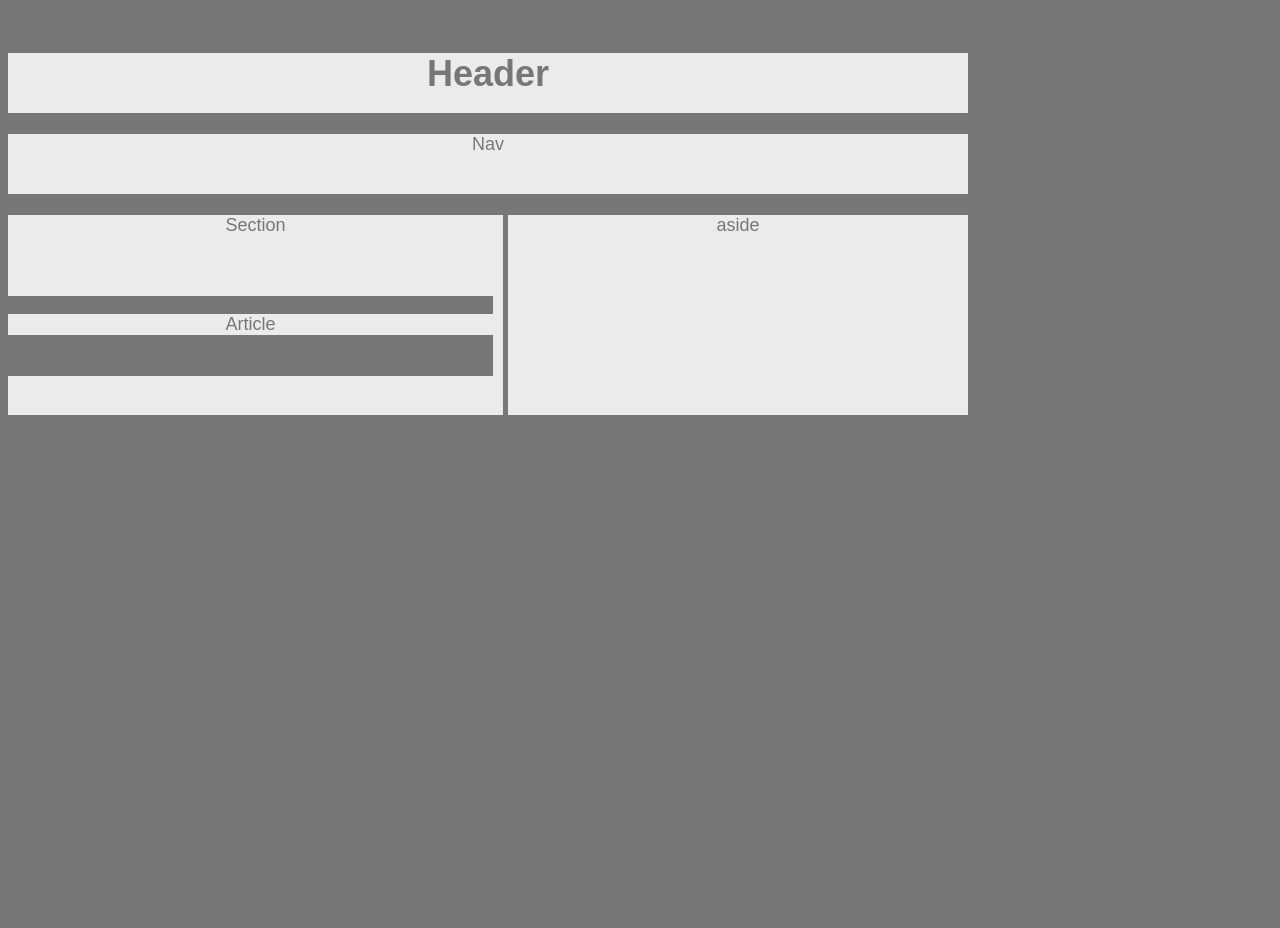
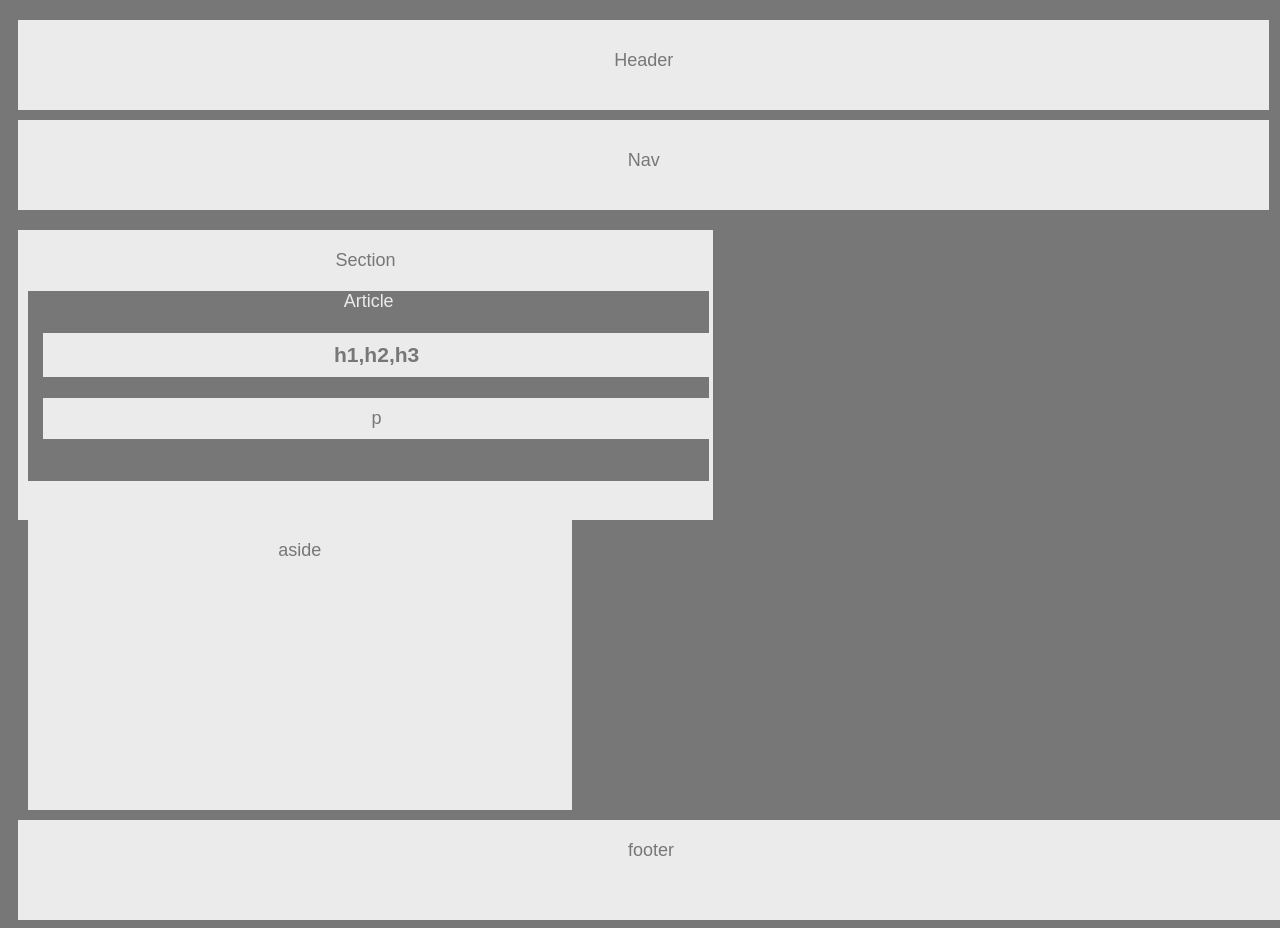
Before and after one commit to Bangdrum/HW-Wireframe, a plain HTML site: page index.html in a window 1280 px wide. Before the commit the page ends 800 px from the top, so only its background shows below. Drawn offline with Linux system fonts and the light colour scheme.

Commit message:
HW finished

```diff
--- a/index.html
+++ b/index.html
@@ -1,38 +1,26 @@
 <!DOCTYPE html>
 
 
-
+<head>
 <link rel="stylesheet" type="text/css" href="style.css">
-
+</head>
 <!--not sure why the header and nav portions are not spacing*............Figured it out!-->
 
 <body>
 
-<br>
 
     <header>
 
-<h1>Header</h1>
+        Header
 
     </header>
 
 
-<br>
+
     <nav>
         Nav
-</br>
     </nav>
-
-<br>
-<aside>
-
-    <heading>
-aside
-</br>
-</heading>
-
-</aside>
-
+<div>
     <section>
         Section
 
@@ -44,12 +32,15 @@ aside
 
 
         <article>
-    <header>
+            Article
+            <h1>
+                h1,h2,h3
 
 
 
-    </header>
-    <p> Article
+            </h1>
+            <p>
+                p
 
             </p>
 
@@ -58,4 +49,22 @@ aside
 
     </section>
 
+    <aside>
+
+        <heading>
+            aside
+
+        </heading>
+
+    </aside>
+    <div>
+
+    </div>
+</div>
+
+
+    <footer>
+        footer
+    </footer>
+
 </body>
--- a/style.css
+++ b/style.css
@@ -1,45 +1,95 @@
-header
-{
-    background-color: #ebebeb; text-align: center; height: 60px;
-}
- /*not sure how to center background block?*/
-nav
-{
-    background-color: #ebebeb; text-align: center; height: 60px; background-position: center;
-}
-section
-{
-    background-color: #ebebeb; text-align: center; width: 495px; height: 200px;
-}
-article
-{
-    color: #ebebeb;
-    background: #777; width: 485px; background-position: center; height: 140px; text-align: center;
+header {
+    background-color: #ebebeb;
+    text-align: center;
+    height: 60px;
+    width: 99%;
+    margin-top: 20px;
+    margin-left: 10px;
+    padding-top: 30px;
 }
 
-h1
-{
+/*not sure how to center background block?*/
+nav {
+    background-color: #ebebeb;
+    text-align: center;
+    height: 60px;
+    width: 99%;
+    margin-top: 10px;
+    margin-bottom: 20px;
+    margin-left: 10px;
+    padding-top: 30px;
+}
+
+section {
+    background-color: #ebebeb;
+    text-align: center;
+    width: 55%;
+    height: 270px;
+    float: left;
+    margin-left: 10px;
+    padding-top: 20px;
+}
+
+article {
+    color: #ebebeb;
+    background: #777;
+    width: 98%;
+    height: 190px;
+    text-align: center;
+    margin-left: 10px;
+    margin-top: 20px;
+    float: left;
+
+}
+
+h1 {
     color: #777;
     background: #ebebeb;
+    padding: 10px;
+    width: 95%;
+    Margin-left: 15px;
 }
 
-p
-{
+p {
     color: #777;
     background: #ebebeb;
+    padding: 10px;
+    width: 95%;
+    margin-left: 15px;
 }
 
-aside
-{
+aside {
     color: #777;
-    background: #ebebeb; text-align: center; width: 460px; float: right; height: 200px;
+    background: #ebebeb;
+    text-align: center;
+    width: 43%;
+    height: 270px;
+    margin-left: 20px;
+    padding-top: 20px;
+    float: left;
 }
-body
-    {
-        font-family: 'Arial', 'Helvetica Neue', Helvetica, sans-serif;
-        color: #777;
-        background:#777;
-        width: 960px;
-        font-size: 18px;
 
-    }
+footer {
+    clear: both;
+    overflow: auto;
+    background-color: #ebebeb;
+    text-align: center;
+    height: 60px;
+    padding: 20px;
+    margin-top: 10px;
+    margin-left: 10px;
+    width: 97%;
+}
+
+
+body {
+    font-family: 'Arial', 'Helvetica Neue', Helvetica, sans-serif;
+    color: #777;
+    background: #777;
+    font-size: 18px;
+
+}
+
+div {
+    clear: both;
+}
```
Also changed, not shown: my bio.html (added, +3 -0 lines). Lines whose indentation alone changed are shown as unchanged.
